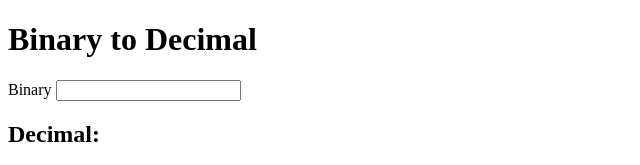
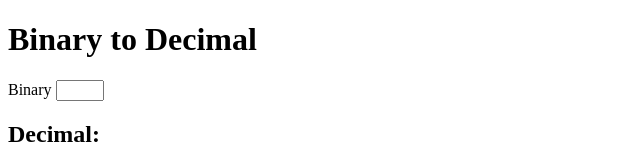
Before and after one commit to habeebability/BinToDecimal, a plain HTML site: page index.html in a window 1280 px wide. Shown: the top 165 px of the page, without its empty margins (0-640 px from the left). Drawn offline with Linux system fonts and the light colour scheme.

Commit message:
fix for binary to decimal

```diff
--- a/index.html
+++ b/index.html
@@ -10,7 +10,7 @@
     <div class="binary-to-dec">
       <h1>Binary to Decimal </h1>
       <label for="bin">Binary</label>
-      <input type="text" id="bin" /><br />
+      <input type="number" min="0" max="1" id="bin" /><br />
       <h2>Decimal: <span id="decimal-number"></span></h2>
 
 
--- a/js/script.js
+++ b/js/script.js
@@ -12,7 +12,11 @@ const binValue = document.querySelector('#binary-number');
 
 const convertBinToDec = () => {
     let binDigit = bin.value;
+
+
+
     decValue.innerHTML = parseInt(binDigit,2);
+
 
     bin.value = '';
 
```
Also changed, not shown: css/style.css (added).
